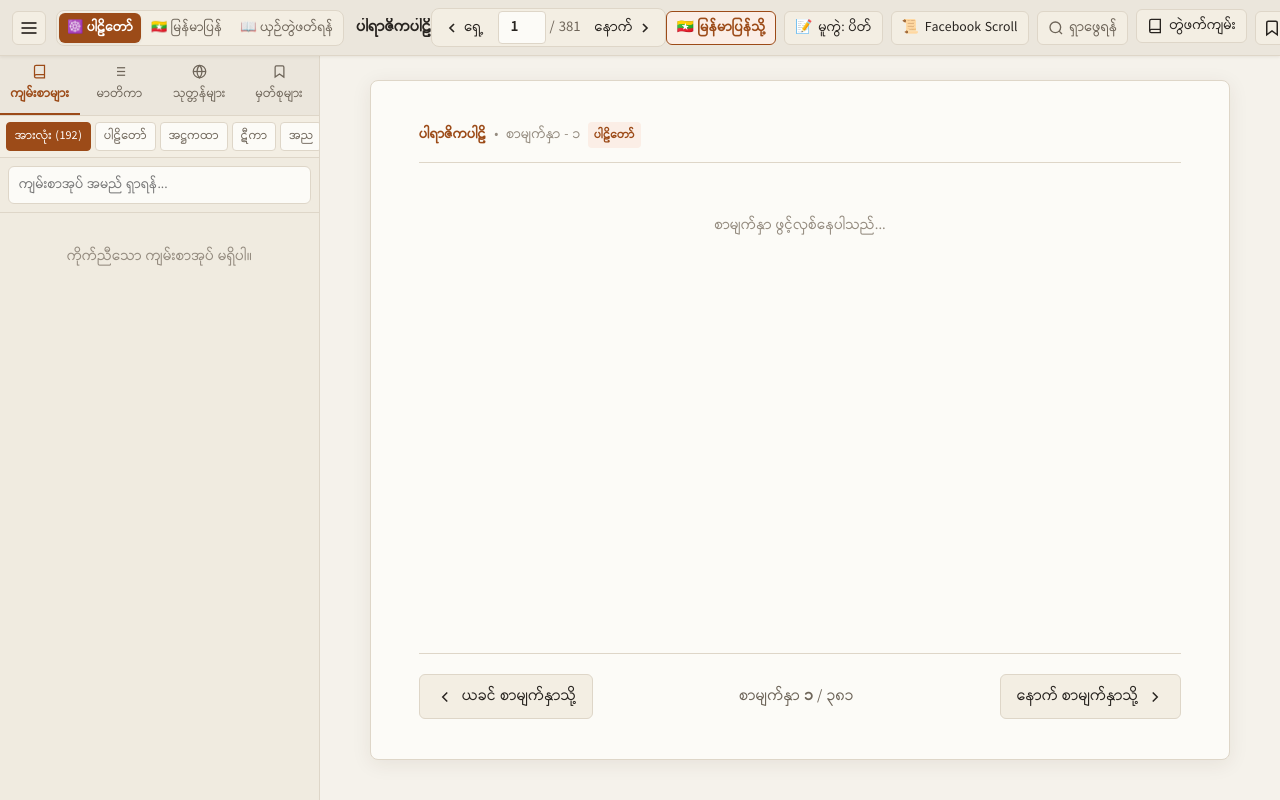
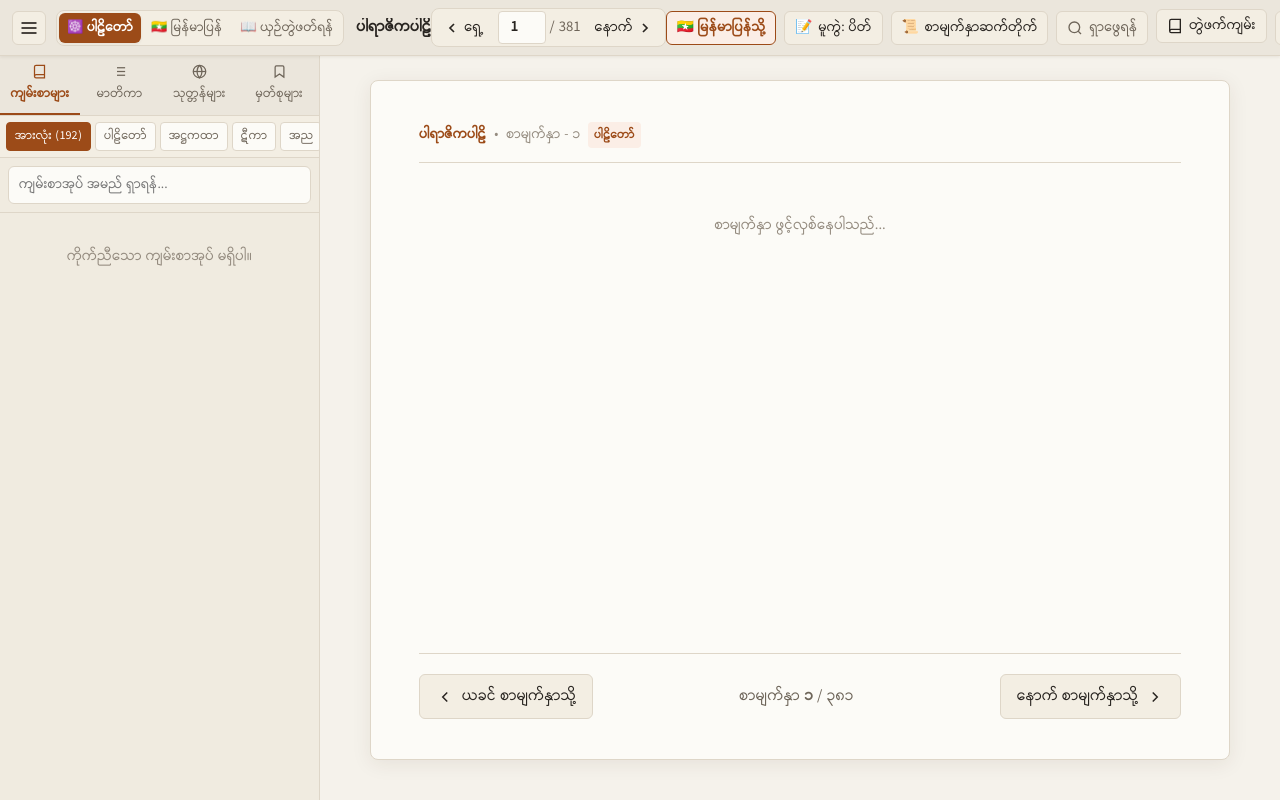
Before and after one commit to uzinlay85/tipitaka_web_app_By_uzinlay, a Flask app: page / in a window 1280 px wide. Run offline with Flask 3, Linux system fonts and the light colour scheme; data that the repository does not hold is empty.

Commit message:
Update scroll mode labels to စာမျက်နှာ အကူးအပြောင်း and စာမျက်နှာဆက်တိုက်

```diff
--- a/static/app.js
+++ b/static/app.js
@@ -1755,11 +1755,11 @@ function setScrollMode(mode) {
         single: "📖"
     };
     const labels = {
-        feed: "Facebook Scroll",
+        feed: "စာမျက်နှာဆက်တိုက်",
         single: "တစ်မျက်နှာချင်း"
     };
     if (el.scrollModeIcon) el.scrollModeIcon.textContent = icons[mode] || "📜";
-    if (el.scrollModeText) el.scrollModeText.textContent = labels[mode] || "Facebook Scroll";
+    if (el.scrollModeText) el.scrollModeText.textContent = labels[mode] || "စာမျက်နှာဆက်တိုက်";
 
     // Update active class on dropdown options & mobile drawer options
     document.querySelectorAll(".scroll-opt-btn").forEach(btn => {
--- a/templates/index.html
+++ b/templates/index.html
@@ -67,17 +67,17 @@
                 <span class="btn-text" id="toggleNotesLabel">မူကွဲ: ပိတ်</span>
             </button>
 
-            <!-- Scroll / Page Navigation Mode (စာဖတ် လှန်လှောပုံစံ) -->
+            <!-- Scroll / Page Navigation Mode (စာမျက်နှာ အကူးအပြောင်း) -->
             <div class="dropdown-wrapper" id="scrollModeDropdownWrapper">
-                <button id="btnScrollMode" class="tool-btn" title="စာဖတ် လှန်လှောပုံစံ (Scroll Mode)">
+                <button id="btnScrollMode" class="tool-btn" title="စာမျက်နှာ အကူးအပြောင်း (Scroll Mode)">
                     <span id="scrollModeIcon">📜</span>
-                    <span class="btn-text" id="scrollModeText">Facebook Scroll</span>
+                    <span class="btn-text" id="scrollModeText">စာမျက်နှာဆက်တိုက်</span>
                 </button>
                 <div class="dropdown-menu" id="scrollModeDropdownMenu" style="width: 270px;">
-                    <div class="dropdown-header">စာမျက်နှာ လှန်လှောပုံစံ</div>
+                    <div class="dropdown-header">စာမျက်နှာ အကူးအပြောင်း</div>
                     <div class="dropdown-list">
                         <button class="dropdown-item scroll-opt-btn active" data-scroll-mode="feed">
-                            <div><strong>📜 Facebook Scroll (ဆက်တိုက်ဖတ်)</strong></div>
+                            <div><strong>📜 စာမျက်နှာဆက်တိုက်</strong></div>
                             <small style="color:var(--text-muted);">အောက်သို့ ဆက်တိုက် လှိမ့်ဖတ်နိုင်သည် (အကြံပြုထားသည်)</small>
                         </button>
                         <button class="dropdown-item scroll-opt-btn" data-scroll-mode="single">
@@ -181,9 +181,9 @@
                     </button>
                 </div>
                 <div class="mobile-scroll-mode-box" style="margin-top: 8px;">
-                    <div style="font-size: 0.8rem; color: var(--text-secondary); margin-bottom: 4px;">စာမျက်နှာ လှန်လှောပုံစံ:</div>
+                    <div style="font-size: 0.8rem; color: var(--text-secondary); margin-bottom: 4px;">စာမျက်နှာ အကူးအပြောင်း:</div>
                     <div class="mobile-scroll-switcher" style="display: flex; gap: 6px;">
-                        <button class="edition-btn mobile-scroll-btn active" data-scroll-mode="feed" style="flex:1; font-size:0.8rem; padding: 7px 4px;">📜 Facebook ပုံစံ</button>
+                        <button class="edition-btn mobile-scroll-btn active" data-scroll-mode="feed" style="flex:1; font-size:0.8rem; padding: 7px 4px;">📜 စာမျက်နှာဆက်တိုက်</button>
                         <button class="edition-btn mobile-scroll-btn" data-scroll-mode="single" style="flex:1; font-size:0.8rem; padding: 7px 4px;">📖 တစ်မျက်နှာချင်း</button>
                     </div>
                 </div>
```
